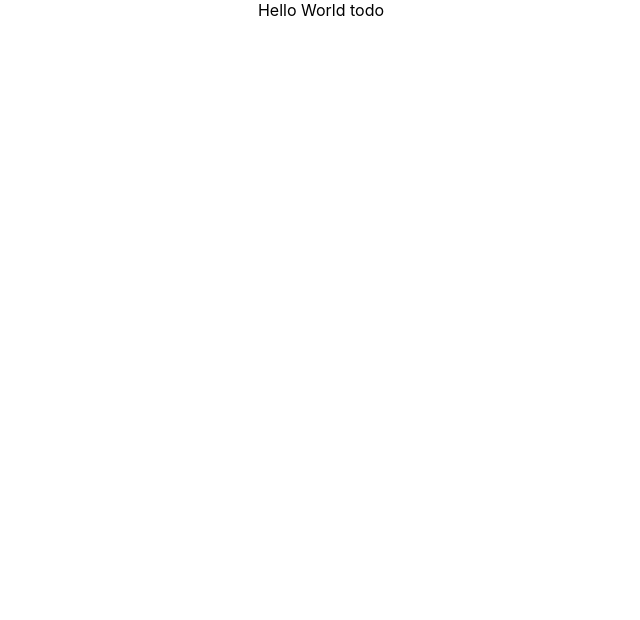
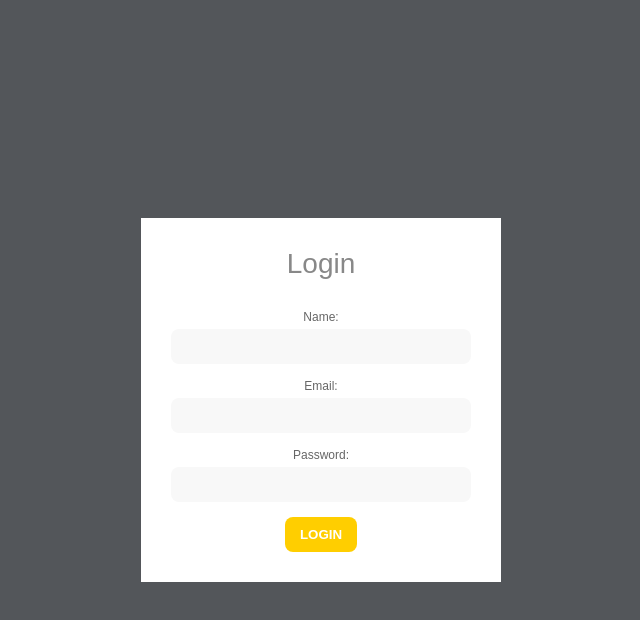
Before and after one commit to TechProofing/reactjs-loginform, a React (Create React App) app: page /login in a window 1280 px wide. Shown: the top 620 px of the page, without its empty margins (319-959 px from the left). Built offline with nearby package versions, Linux system fonts and the light colour scheme.

Commit message:
LoginForm Added

```diff
--- a/package.json
+++ b/package.json
@@ -13,7 +13,7 @@
   "scripts": {
     "start": "react-scripts start",
     "build": "react-scripts build",
-    "test": "jest",
+    "test": "react-scripts test",
     "eject": "react-scripts eject"
   },
   "eslintConfig": {
@@ -36,7 +36,6 @@
   },
   "devDependencies": {
     "@testing-library/react": "^12.0.0",
-    "jest": "^27.0.6",
     "react-test-renderer": "^17.0.2"
   }
 }
--- a/src/App.js
+++ b/src/App.js
@@ -1,11 +1,65 @@
 import './App.css';
+import React, {useState} from 'react';
 import Todo from './components/todo';
+import Home from './components/pages/Home';
+import Services from './components/pages/Services';
+import LoginForm from './components/LoginForm';
+import Products from './components/pages/Products';
+import SignUp from './components/pages/SignUp';
 
 function App() {
+  const adminUser = {
+    email: "admin@admin.com",
+    password: "admin123"
+  }
+
+  const [user, setUser] = useState({name: "", email: ""});
+  const [error, setError] = useState("");
+
+  const Login = details => {
+    console.log(details);
+
+  if (details.email == adminUser.email && details.password == adminUser.password){
+      console.log("Logged In");
+      setUser({
+        name: details.name,
+        email: details.email
+      })
+  } else {
+    console.log("Details do not match!");
+    setError("Details do not match!");
+    }
+  }
+  const Logout = () => {
+    console.log("Logout");
+    setUser({name: "", email: ""});
+  }
+
   return (
+
+    // <>
+    // <Router>
+    //   <Switch>
+    //     <Route path="/" exact component={Home} />
+    //     <Route path='/login' component={LoginCred} />
+    //     <Route path='/services' component={Services} />
+    //     <Route path='/products' component={Products} />
+    //     <Route path='/sign-up' component={SignUp} />
+    //   </Switch>
+    // </Router>
+    // </>
+
     <div className="App">
-      <Todo/>
-    </div>
+      {(user.email != "") ? (
+        <div className="welcome">
+          <h2>Welcome, <span>{user.name}</span></h2>
+          <button onClick={Logout}>Logout</button>
+        </div>
+      ) : (
+        <LoginForm Login={Login} error={error} />
+      )}
+</div>
+
   );
 }
 
--- /dev/null
+++ b/src/components/LoginForm.js
@@ -0,0 +1,35 @@
+import React, { useState } from 'react';
+
+function LoginForm({ Login, error }) {
+    const [details, setDetails] = useState({name: "", email: "", password: ""});
+
+    const submitHandler = e => {
+        e.preventDefault();
+
+        Login(details);
+    }
+
+    return (
+        <form onSubmit={submitHandler}>
+            <div className="form-inner">
+                <h2>Login</h2>
+                {(error != "") ? ( <div className="error">{error}</div> ) : ""}
+                <div className="form-group">
+                    <label htmlFor="name">Name: </label>
+                    <input type="text" name="name" id="name" onChange={e => setDetails({...details, name: e.target.value})} value={details.name} />
+                </div>
+                <div className="form-group">
+                    <label htmlFor="email">Email: </label>
+                    <input type="email" name="email" id="email" onChange={e => setDetails({...details, email: e.target.value})} value={details.email} />
+                </div>
+                <div className="form-group">
+                    <label htmlFor="password">Password: </label>
+                    <input type="password" name="password" id="password" onChange={e => setDetails({...details, password: e.target.value})} value={details.password} />
+                </div>
+                <input type="submit" value="LOGIN"/>
+            </div>
+        </form>
+    )
+}
+
+export default LoginForm
--- a/src/index.css
+++ b/src/index.css
@@ -1,4 +1,4 @@
-body {
+/* body {
   margin: 0;
   font-family: -apple-system, BlinkMacSystemFont, 'Segoe UI', 'Roboto', 'Oxygen',
     'Ubuntu', 'Cantarell', 'Fira Sans', 'Droid Sans', 'Helvetica Neue',
@@ -10,4 +10,128 @@
 code {
   font-family: source-code-pro, Menlo, Monaco, Consolas, 'Courier New',
     monospace;
+} */
+
+
+* {
+  margin: 0;
+  padding: 0;
+  box-sizing: border-box;
+  font-family: montserrat, sans-serif;
 }
+
+input, button {
+  appearance: none;
+  background: none;
+  border: none;
+  outline: none;
+}
+
+.App {
+  height: 100vh;
+  display: flex;
+  align-items: center;
+  justify-content: center;
+  background-color: #53565A;
+}
+
+form {
+  display: block;
+  position: relative;
+}
+
+form:after {
+  content: '';
+  display: block;
+  position: absolute;
+  top: -5px;
+  left: -5px;
+  right: -5px;
+  bottom: -5px;
+  z-index: 1;
+  background-image: linear-gradient(to bottom right, #FFCE00 #FE4880);
+}
+
+form .form-inner {
+  position: relative;
+  display: block;
+  background-color: #FFF;
+  padding: 30px;
+  z-index: 2;
+}
+
+form .form-inner h2 {
+  color: #888;
+  font-size: 28px;
+  font-weight: 500;
+  margin-bottom: 30px;
+}
+
+form .form-inner .form-group {
+  display: block;
+  width: 300px;
+  margin-bottom: 15px;
+}
+
+.form-inner .form-group label {
+  display: block;
+  color: #666;
+  font-size: 12px;
+  margin-bottom: 5px;
+  transition: 0.4s;
+}
+
+.form-inner .form-group:focus-within label {
+  color: #FE4880;
+}
+
+form .form-inner .form-group input {
+  display: block;
+  width: 100%;
+  padding: 10px  15px;
+  background-color: #F8F8F8;
+  border-radius: 8px;
+  transition: 0.4s;
+}
+
+form .form-inner .form-group input:focus {
+  box-shadow: 0px 0px 3px rgba(0, 0, 0, 0.2);
+}
+
+form .form-inner input[type="submit"],
+.welcome button {
+  display: inline-block;
+  padding: 10px 15px;
+  border-radius: 8px;
+  background-image: linear-gradient(to right, #FFCE00 50%, #FFCE00 50%, #FE4880);
+  background-size: 200%;
+  background-position: 0%;
+  transition: .4s;
+  color: #FFF;
+  font-weight: 700;
+  cursor: pointer;
+}
+
+form .form-inner input[type="submit"]:hover,
+.welcome button:hover {
+  background-position: 100% 0%;
+}
+
+.welcome {
+  width: 100%;
+  max-width: 480px;
+  background-color: #FFF;
+  padding: 15px 30px;
+}
+
+.welcome h2 {
+  color: #888;
+  font-size: 28px;
+  font-weight: 500;
+  margin-bottom: 30px;
+}
+
+.welcome h2 span {
+  color: #FE4880;
+  font-weight: 700;
+}
```
Also changed, not shown: 1 other file (tests, documents, lock files or other folders).
